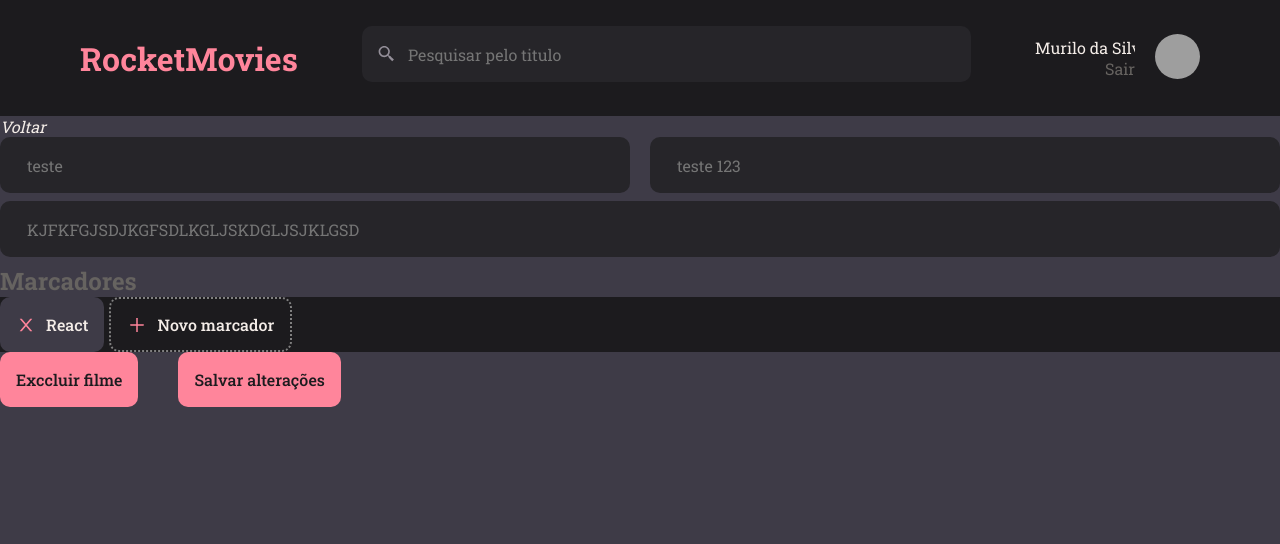
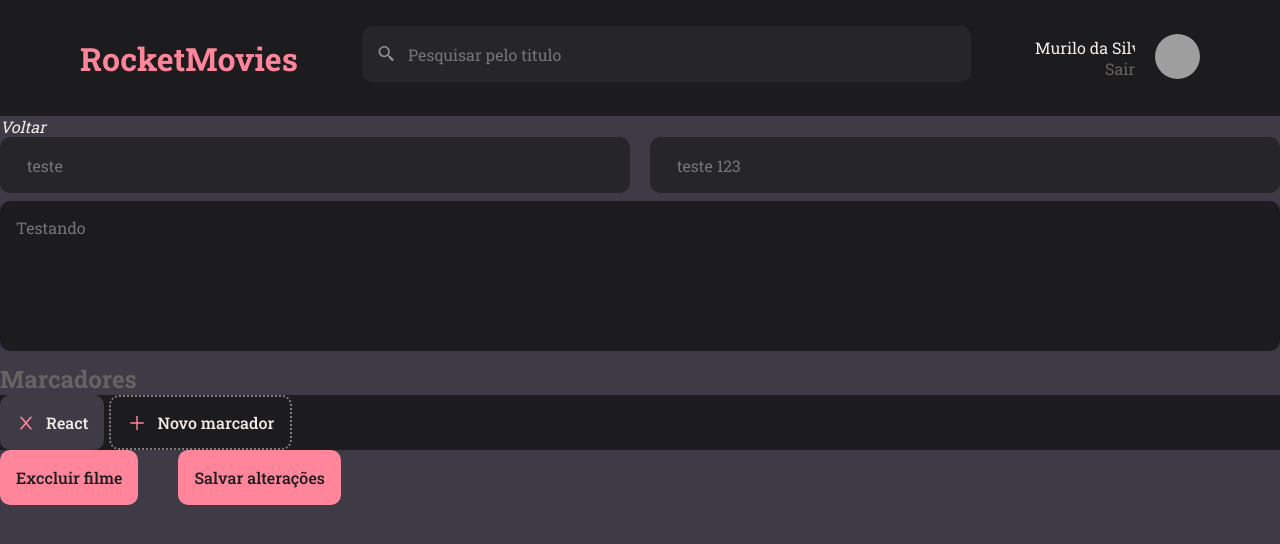
Before and after one commit to MullerHub/Rocketseat-Explorer, a React (Vite) app in the folder Stage0902_desafio/RocketMovies/: page / in a window 1280 px wide. Shown: the top 544 px of the page. Built offline with nearby package versions, Linux system fonts and the light colour scheme; grey boxes are pictures that could not be loaded.

Commit message:
textarea att

```diff
--- a/Stage0902_desafio/RocketMovies/src/pages/CreateMovie/index.jsx
+++ b/Stage0902_desafio/RocketMovies/src/pages/CreateMovie/index.jsx
@@ -3,6 +3,7 @@ import { Header } from '../../components/Header'
 import { Input } from '../../components/Input'
 import { Button } from '../../components/Button'
 import { AiOutlinePlus, AiOutlineClose } from 'react-icons/ai'
+import { Textarea } from '../../components/TextArea'
 
 export function CreateMovie() {
   return (
@@ -15,7 +16,7 @@ export function CreateMovie() {
           <Input placeholder="teste" type="text" />
           <Input placeholder="teste 123" type="text" />
         </div>
-        <Input placeholder="KJFKFGJSDJKGFSDLKGLJSKDGLJSJKLGSD" type="textarea" />
+        <Textarea placeholder="Testando" />
       </Content>
 
       <Marcadores>
```
